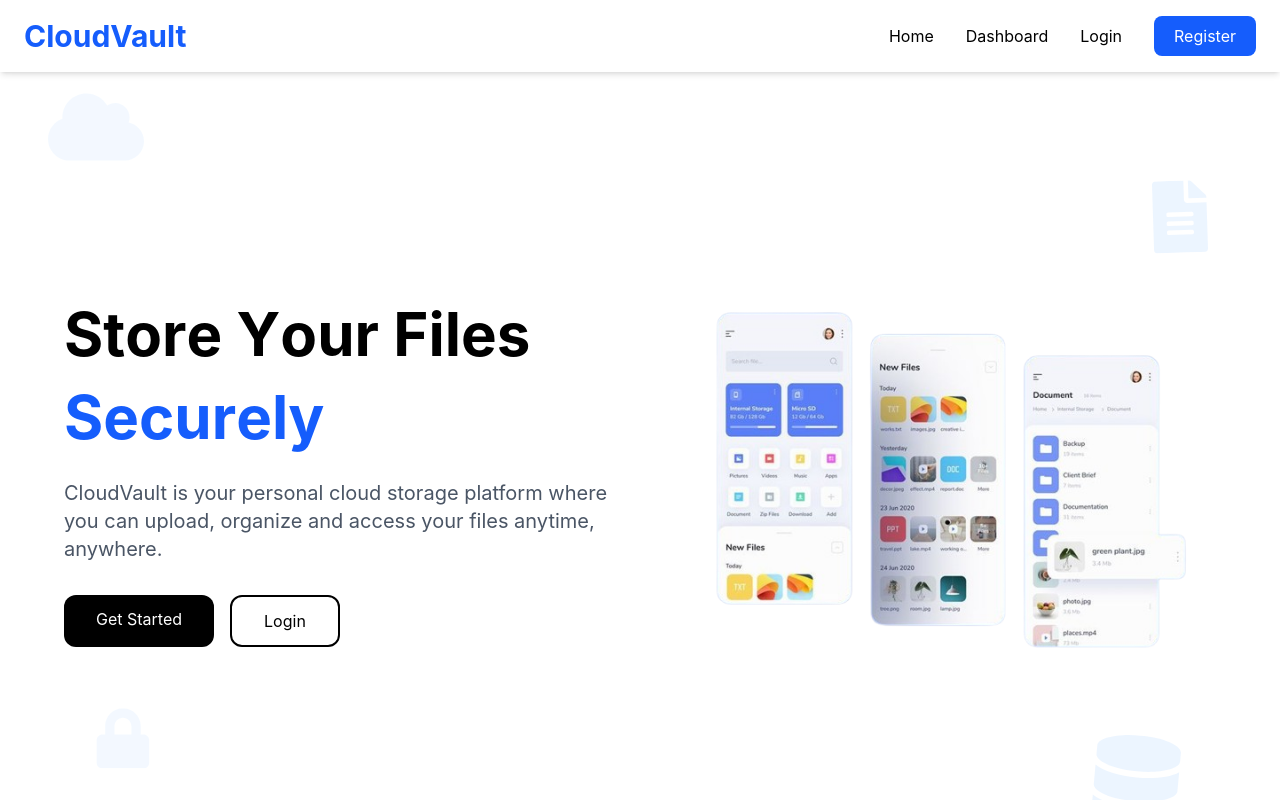
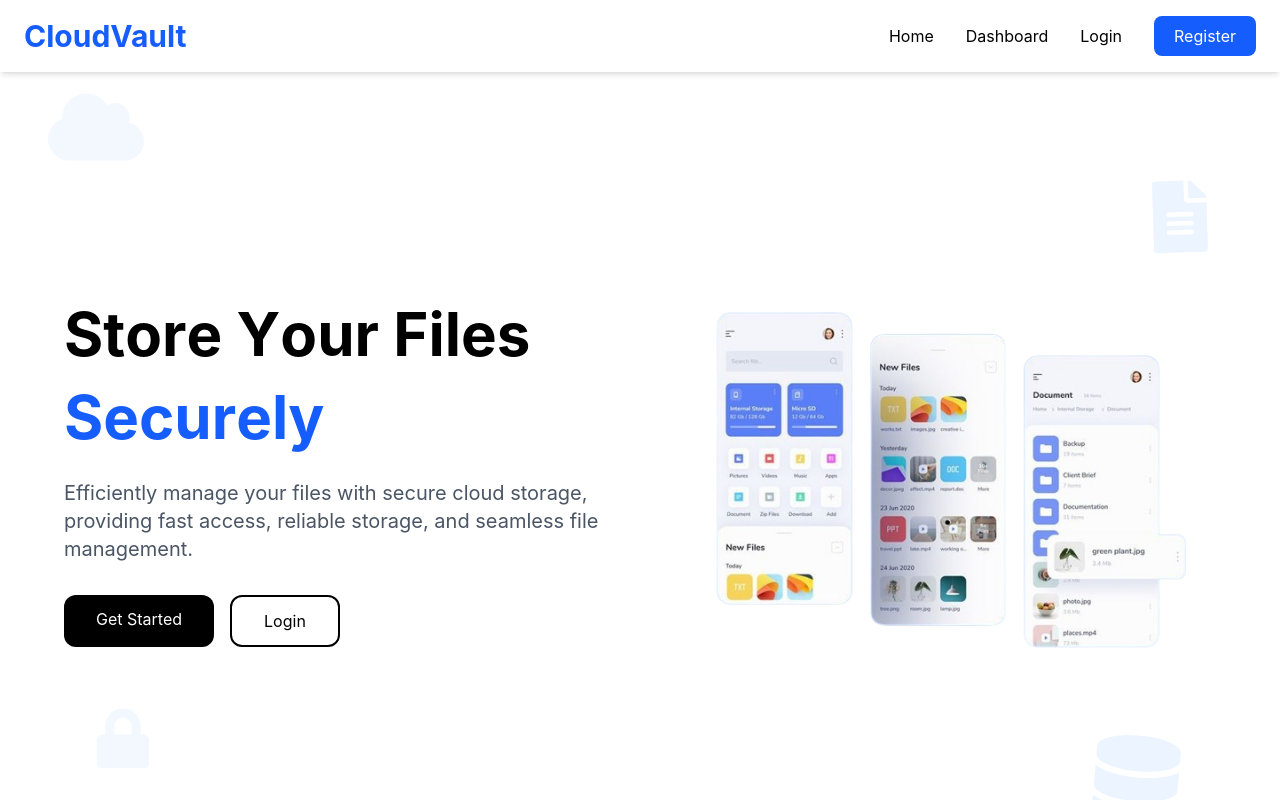
Before and after one commit to kiranpal1719/CloudBox, a React (Vite) app: page / in a window 1280 px wide. Shown: the top 800 px of the page. Built offline with nearby package versions, Linux system fonts and the light colour scheme.

Commit message:
update the paragraph of Hero

```diff
--- a/src/components/Hero.jsx
+++ b/src/components/Hero.jsx
@@ -143,8 +143,7 @@ function Hero() {
         </h1>
 
         <p className="mt-6 text-gray-600 text-base sm:text-lg lg:text-xl">
-          CloudVault is your personal cloud storage platform where you can
-          upload, organize and access your files anytime, anywhere.
+          Efficiently manage your files with secure cloud storage, providing fast access, reliable storage, and seamless file management.
         </p>
 
         <div className="mt-8 flex flex-col sm:flex-row justify-center lg:justify-start gap-4">
```
